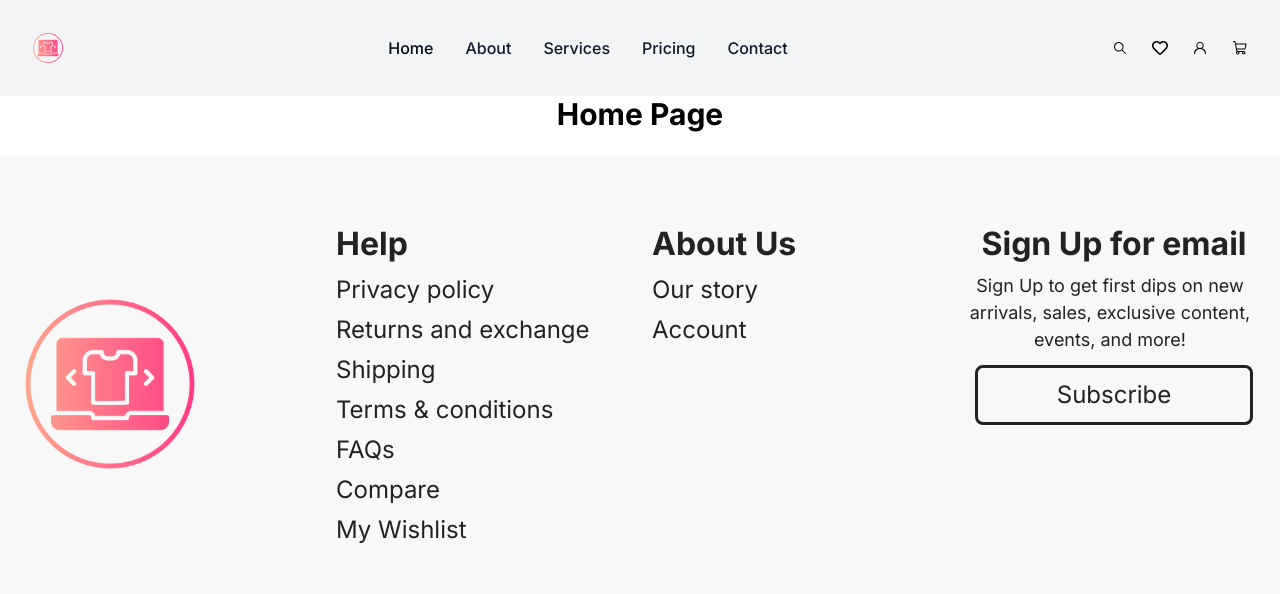
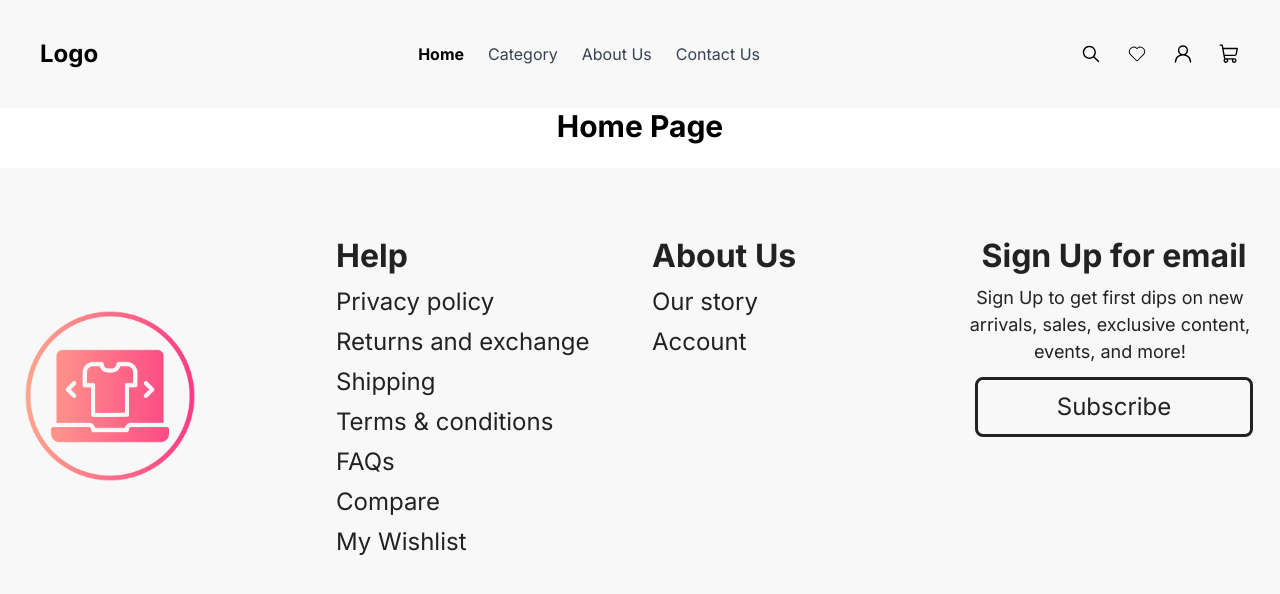
Before and after one commit to Mahmoudamin11/E-Commerce-Fashion-Project, a React (Create React App) app: page / in a window 1280 px wide. Shown: the top 594 px of the page. Built offline with nearby package versions, Linux system fonts and the light colour scheme.

Commit message:
initializing navbar

```diff
--- a/package.json
+++ b/package.json
@@ -41,6 +41,8 @@
     ]
   },
   "devDependencies": {
+    "autoprefixer": "^10.4.20",
+    "postcss": "^8.4.47",
     "tailwindcss": "^3.4.13"
   }
 }
--- /dev/null
+++ b/postcss.config.js
@@ -0,0 +1,6 @@
+module.exports = {
+  plugins: {
+    tailwindcss: {},
+    autoprefixer: {},
+  },
+}
--- a/public/index.html
+++ b/public/index.html
@@ -18,7 +18,7 @@
     />
     <title>E-Commerce-Fashion</title>
   </head>
-  <body>
+  <body class="overflow-x-auto">
     <noscript>You need to enable JavaScript to run this app.</noscript>
     <div id="root"></div>
   </body>
--- /dev/null
+++ b/src/components/Category.jsx
@@ -0,0 +1,76 @@
+import { memo } from "react";
+import { Link } from "react-router-dom";
+
+const Category = memo(({ showCategory, toggleShowCategory }) => {
+    const womens = [
+        {title: 'New', link: '/womensNew', id: 1},
+        {title: 'Dresses', link: '/womensDresses', id: 2},
+        {title: 'Shirts & Blouses', link: '/womensShirts&Blouses', id: 3},
+        {title: 'Trousers', link: '/womensTrousers', id: 4},
+        {title: 'Jackets & Coats', link: '/womensJackets&Coats', id: 5},
+        {title: 'Shoes', link: '/womensShoes', id: 6},
+        {title: 'Accessories', link: '/womensAccessories', id: 7},
+    ]
+    const mens = [
+        {title: 'New', link: '/mensNew', id: 1},
+        {title: 'T-shirts & Tanks', link: '/mensT-shirts&Tanks', id: 2},
+        {title: 'Trousers', link: '/mensTrousers', id: 3},
+        {title: 'Jackets & Coats', link: '/mensJackets&Coats', id: 4},
+        {title: 'Shoes', link: '/mensShoes', id: 5},
+        {title: 'Accessories', link: '/mensAccessories', id: 6},
+    ]
+    const children = [
+        {title: 'New', link: '/childrenNew', id: 1},
+        {title: 'Clothing', link: '/childrenClothing', id: 2},
+        {title: 'Shoes', link: '/childrenShoes', id: 3},
+        {title: 'Accessories', link: '/childrenAccessories', id: 4},
+    ]
+    return (
+        <div className={`grid grid-cols-2 sm:grid-cols-3 rounded-b-md border-t-[2px] trans w-full  absolute top-0 left-1/2 -translate-x-1/2 px-10 py-6 md:w-[90%] bg-[#F8F8F8] ${showCategory ? "translate-y-[90px] md:translate-y-[108px]" : "-translate-y-[300%]"} z-30`}>
+            {/* Women */}
+            <div className="flex flex-col gap-8">
+                <h2 className="font-bold text-2xl">Women's</h2>
+                <ul className="flex flex-col gap-6">
+                    {
+                        womens.map( link => (
+                            <Link onClick={toggleShowCategory} key={link.id} to={link.link} className="trans text-gray-700 w-full hover:text-black">
+                                {link.title}
+                            </Link>
+                        ))
+                    }
+                </ul>
+            </div>
+
+
+            {/* Men */}
+            <div className="flex flex-col gap-8">
+                <h2 className="font-bold text-2xl">Men's</h2>
+                <ul className="flex flex-col gap-6">
+                    {
+                        mens.map( link => (
+                            <Link onClick={toggleShowCategory} key={link.id} to={link.link} className="trans text-gray-700 w-full hover:text-black">
+                                {link.title}
+                            </Link>
+                        ))
+                    }
+                </ul>
+            </div>
+
+            {/* Children */}
+            <div className="flex flex-col gap-8">
+                <h2 className="font-bold text-2xl">Children</h2>
+                <ul className="flex flex-col gap-6">
+                    {
+                        children.map( link => (
+                            <Link onClick={toggleShowCategory} key={link.id} to={link.link} className="trans text-gray-700 w-full hover:text-black">
+                                {link.title}
+                            </Link>
+                        ))
+                    }
+                </ul>
+            </div>
+        </div>
+    );
+});
+
+export default Category;
--- a/src/components/Navbar.jsx
+++ b/src/components/Navbar.jsx
@@ -1,77 +1,97 @@
-import { FaRegHeart } from "react-icons/fa";
+import { useEffect, useRef, useState } from "react";
+import { CiHeart } from "react-icons/ci";
 import { GoPerson } from "react-icons/go";
-import { IoIosMenu, IoIosSearch } from "react-icons/io";
+import { IoIosMenu, IoIosSearch, IoIosHeartEmpty  } from "react-icons/io";
 import { PiShoppingCart } from "react-icons/pi";
-import { Link } from "react-router-dom";
-import logo from "../assets/icons/logo.png";
+import { Link, NavLink, useLocation } from "react-router-dom";
+import Search from "./Search";
+import Category from "./Category";
+import { VscMenu } from "react-icons/vsc";
+import PhoneMenu from "./PhoneMenu";
+import { MdClose } from "react-icons/md";
 
-function Navbar() {
+const Navbar = () => {
+  const [showSearch, setShowSearch] = useState(false)
+  const [showCategory, setShowCategory] = useState(false);
+  const [showPhoneMenu, setShowPhoneMenu] = useState(false);
+  const [shownMenuMark, setShownMenuMark] = useState(false); // the mark that will be shown ( X || menu bar )
+
+  const navLinks = [
+    { name: 'Home', path: '/' },
+    { name: 'Category', path: '/category' },
+    { name: 'About Us', path: '/aboutUs' },
+    { name: 'Contact Us', path: '/contactUs' }
+  ];
+
+  const toggleShowSearch = () => {
+    setShowSearch(!showSearch);
+    setShowPhoneMenu(false);
+    setShownMenuMark(false);
+  }
+
+  const categoryBtnRef = useRef(null);
+  const categoryDivRef = useRef(null);
+
+  useEffect(() => {
+    const handleClick = (event) => {
+      if (categoryBtnRef.current &&!categoryBtnRef.current.contains(event.target) && categoryDivRef.current &&!categoryDivRef.current.contains(event.target)) {
+        setShowCategory(false);
+      } else if (categoryBtnRef.current && categoryBtnRef.current.target === event.target) {
+        setShowCategory(!showCategory);
+      }
+    }
+    document.body.addEventListener('click', handleClick)
+
+    return () => document.body.removeEventListener('click', handleClick);
+  }, [])
+
+  const toggleShowPhoneMenu = () => {
+    setShowPhoneMenu(!showPhoneMenu);
+    const timer = setTimeout(() => {
+      setShownMenuMark(!shownMenuMark);
+    }, 320);
+    return () => clearTimeout(timer);
+  }
+
+  const toggleShowCategory = () => {
+    setShowCategory(!showCategory);
+  };
+
+
   return (
-    <nav className="flex justify-between items-center bg-gray-100 p-8">
-      <Link className="flex items-center space-x-3 rtl:space-x-reverse">
-        <img src={logo} className="h-8" alt="Logo" />
-      </Link>
+    <>
+      <div className="flex sticky top-0  z-[100] bg-[#F8F8F8] items-center w-full px-6 py-4 md:px-10 md:py-[38px] h-[90px] md:h-[108px] justify-between">
+        {showSearch ? <Search toggleShowSearch={toggleShowSearch} />
+        : <>
+            <NavLink to={'/'} className="font-bold relative text-2xl cursor-pointer">
+              Logo
+            </NavLink>
+            <ul className="hidden md:flex gap-6 items-center">
+              <NavLink to={'/'} className={({isActive}) => ` ${isActive && !showCategory ? 'font-bold' : 'font-normal text-gray-700 hover:text-black'} trans  `}>Home</NavLink>
+              <button ref={categoryBtnRef} onClick={toggleShowCategory} className={` ${showCategory ? 'font-bold' : 'font-normal text-gray-700 hover:text-black'} trans outline-0`}>Category</button>
+              <NavLink to={'/aboutUs'} className={({isActive}) => ` ${isActive && !showCategory ? 'font-bold' : 'font-normal text-gray-700 hover:text-black'} trans  `}>About Us</NavLink>
+              <NavLink to={'/contactUs'} className={({isActive}) => ` ${isActive && !showCategory ? 'font-bold' : 'font-normal text-gray-700 hover:text-black'} trans  `}>Contact Us</NavLink>
+            </ul>
 
-      <div className="hidden w-full md:block md:w-auto" id="navbar-default">
-        <ul className="font-medium flex flex-col p-4 md:p-0 mt-4 border rounded-lg  md:flex-row md:space-x-8 rtl:space-x-reverse md:mt-0 md:border-0  dark:bg-gray-800 md:dark:bg-gray-900 dark:border-gray-700">
-          <li>
-            <a
-              href="#"
-              className="block py-2 px-3 text-white bg-blue-700 rounded md:bg-transparent md:text-gray-950 md:p-0 dark:text-white md:dark:text-blue-500"
-              aria-current="page"
-            >
-              Home
-            </a>
-          </li>
-          <li>
-            <a
-              href="#"
-              className="block py-2 px-3 text-gray-900 rounded hover:bg-gray-100 md:hover:bg-transparent md:border-0 md:hover:text-blue-700 md:p-0 dark:text-white md:dark:hover:text-blue-500 dark:hover:bg-gray-700 dark:hover:text-white md:dark:hover:bg-transparent"
-            >
-              About
-            </a>
-          </li>
-          <li>
-            <a
-              href="#"
-              className="block py-2 px-3 text-gray-900 rounded hover:bg-gray-100 md:hover:bg-transparent md:border-0 md:hover:text-blue-700 md:p-0 dark:text-white md:dark:hover:text-blue-500 dark:hover:bg-gray-700 dark:hover:text-white md:dark:hover:bg-transparent"
-            >
-              Services
-            </a>
-          </li>
-          <li>
-            <a
-              href="#"
-              className="block py-2 px-3 text-gray-900 rounded hover:bg-gray-100 md:hover:bg-transparent md:border-0 md:hover:text-blue-700 md:p-0 dark:text-white md:dark:hover:text-blue-500 dark:hover:bg-gray-700 dark:hover:text-white md:dark:hover:bg-transparent"
-            >
-              Pricing
-            </a>
-          </li>
-          <li>
-            <a
-              href="#"
-              className="block py-2 px-3 text-gray-900 rounded hover:bg-gray-100 md:hover:bg-transparent md:border-0 md:hover:text-blue-700 md:p-0 dark:text-white md:dark:hover:text-blue-500 dark:hover:bg-gray-700 dark:hover:text-white md:dark:hover:bg-transparent"
-            >
-              Contact
-            </a>
-          </li>
-        </ul>
+            <ul className="gap-6 items-center hidden sm:flex">
+              <IoIosSearch onClick={toggleShowSearch} size={22} className={`cursor-pointer`} />
+              <CiHeart size={22} className="cursor-pointer" />
+              <GoPerson size={22} className="cursor-pointer" />
+              <PiShoppingCart size={22} className="cursor-pointer" />
+            </ul>
+            <div className="flex gap-6 items-center  md:hidden">
+              <IoIosSearch onClick={toggleShowSearch} size={22} className={`cursor-pointer sm:hidden`} />
+              {!shownMenuMark && <VscMenu onClick={toggleShowPhoneMenu} size={22} className={`cursor-pointer trans ${showPhoneMenu ? "rotate-180 duration-700" : "rotate-0"}`} />}
+              {shownMenuMark && <MdClose onClick={toggleShowPhoneMenu} size={22} className={`cursor-pointer trans ${showPhoneMenu ? "rotate-0" : "-rotate-180 duration-700"}`} />}
+            </div>
+        </>}
       </div>
-      <div className="flex items-center space-x-6">
-        <IoIosSearch />
-        <FaRegHeart />
-        <GoPerson />
-        <PiShoppingCart />
+      <div ref={categoryDivRef}>
+        <Category showCategory={showCategory} toggleShowCategory={toggleShowCategory} />
       </div>
-      <button
-        data-collapse-toggle="navbar-default"
-        type="button"
-        className="inline-flex items-center p-2 text-2xl justify-center  text-gray-500 rounded-lg md:hidden hover:bg-gray-100 focus:outline-none focus:ring-2 focus:ring-gray-200 dark:text-gray-400 dark:hover:bg-gray-700 dark:focus:ring-gray-600"
-      >
-        <IoIosMenu />
-      </button>
-    </nav>
-  );
+      <PhoneMenu showPhoneMenu={showPhoneMenu} toggleShowPhoneMenu={toggleShowPhoneMenu} />
+    </>
+  )
 }
 
-export default Navbar;
+export default Navbar
--- /dev/null
+++ b/src/components/PhoneMenu.jsx
@@ -0,0 +1,50 @@
+import { memo, useEffect } from 'react'
+import { CiHeart } from 'react-icons/ci'
+import { GoPerson } from 'react-icons/go'
+import { PiShoppingCart } from 'react-icons/pi'
+import { NavLink } from 'react-router-dom'
+import { FaAngleDown } from "react-icons/fa6";
+
+const PhoneMenu = memo(({showPhoneMenu, toggleShowPhoneMenu}) => {
+    useEffect(() => {
+        // Disable page scroll when PhoneMenu is open
+        const handleScroll = (e) => {
+            if (showPhoneMenu) {
+                e.preventDefault();
+            }
+        };
+
+        if (showPhoneMenu) {
+            document.documentElement.style.overflowY = 'hidden';
+            window.addEventListener('touchmove', handleScroll, { passive: false });
+        } else {
+            document.documentElement.style.overflowY = 'auto';
+        }
+
+        return () => {
+            document.documentElement.style.overflowY = 'auto';
+            window.removeEventListener('touchmove', handleScroll);
+        }
+    }, [showPhoneMenu]);
+
+    return (
+        <div className={`trans flex flex-col gap-16 fixed top-[90px] py-10 px-6 z-[100] bg-gray-200 ${showPhoneMenu ? "left-0" : "left-[200%]"} w-full flex flex-col items-center h-[calc(100vh-90px)] `}>
+            <ul className="flex gap-8 sm:hidden items-center">
+                <CiHeart size={30} className="cursor-pointer" />
+                <GoPerson size={30} className="cursor-pointer" />
+                <PiShoppingCart size={30} className="cursor-pointer" />
+            </ul>
+            <ul className='flex flex-col gap-6 w-full'>
+                <NavLink onClick={toggleShowPhoneMenu} to={'/'} className={({isActive}) => ` ${isActive ? 'font-bold' : 'font-normal text-gray-700 hover:text-black'} trans text-2xl  `}>Home</NavLink>
+                <div className='flex gap-2 items-center'>
+                    <button className={`font-normal text-left text-gray-700 hover:text-black trans text-2xl outline-0`}>Category</button>
+                    <FaAngleDown size={20} className='mt-1' />
+                </div>
+                <NavLink onClick={toggleShowPhoneMenu} to={'/aboutUs'} className={({isActive}) => ` ${isActive ? 'font-bold' : 'font-normal text-gray-700 hover:text-black'} trans text-2xl  `}>About Us</NavLink>
+                <NavLink onClick={toggleShowPhoneMenu} to={'/contactUs'} className={({isActive}) => ` ${isActive ? 'font-bold' : 'font-normal text-gray-700 hover:text-black'} trans text-2xl  `}>Contact Us</NavLink>
+            </ul>
+        </div>
+    )
+})
+
+export default PhoneMenu
--- /dev/null
+++ b/src/components/Search.jsx
@@ -0,0 +1,11 @@
+import { MdClose } from "react-icons/md";
+const Search = ({toggleShowSearch}) => {
+    return (
+        <div className='w-full flex gap-1 justify-between items-center h-full'>
+            <input maxLength={150} autoFocus={true} type="text" placeholder='Type your search here...' className='outline-none w-full bg-[#F8F8F8] ' />
+            <MdClose onClick={toggleShowSearch} size={22} className=" cursor-pointer" />
+        </div>
+    )
+}
+
+export default Search
--- a/src/index.css
+++ b/src/index.css
@@ -1,6 +1,8 @@
 @tailwind base;
 @tailwind components;
 @tailwind utilities;
+
+
 * {
   box-sizing: border-box;
   -moz-box-sizing: border-box;
@@ -11,10 +13,10 @@ body {
   font-family: "Inter", sans-serif;
   color: var(--text-black);
 }
-ul {
+/* ul {
   list-style: none;
   padding: 0;
-}
+} */
 ::-webkit-scrollbar {
   width: 12px;
 }
@@ -39,3 +41,10 @@ a {
   padding-right: 20px;
   margin: 0 auto;
 }
+
+@layer base {
+  /* Transition smoothly class */
+  .trans {
+    @apply transition-all duration-300 ;
+  }
+}
--- a/tailwind.config.js
+++ b/tailwind.config.js
@@ -1,6 +1,7 @@
 /** @type {import('tailwindcss').Config} */
 module.exports = {
   content: [
+    "./index.html",
     "./src/**/*.{js,jsx,ts,tsx}",
   ],
   theme: {
```
Also changed, not shown: 1 other file (tests, documents, lock files or other folders).
